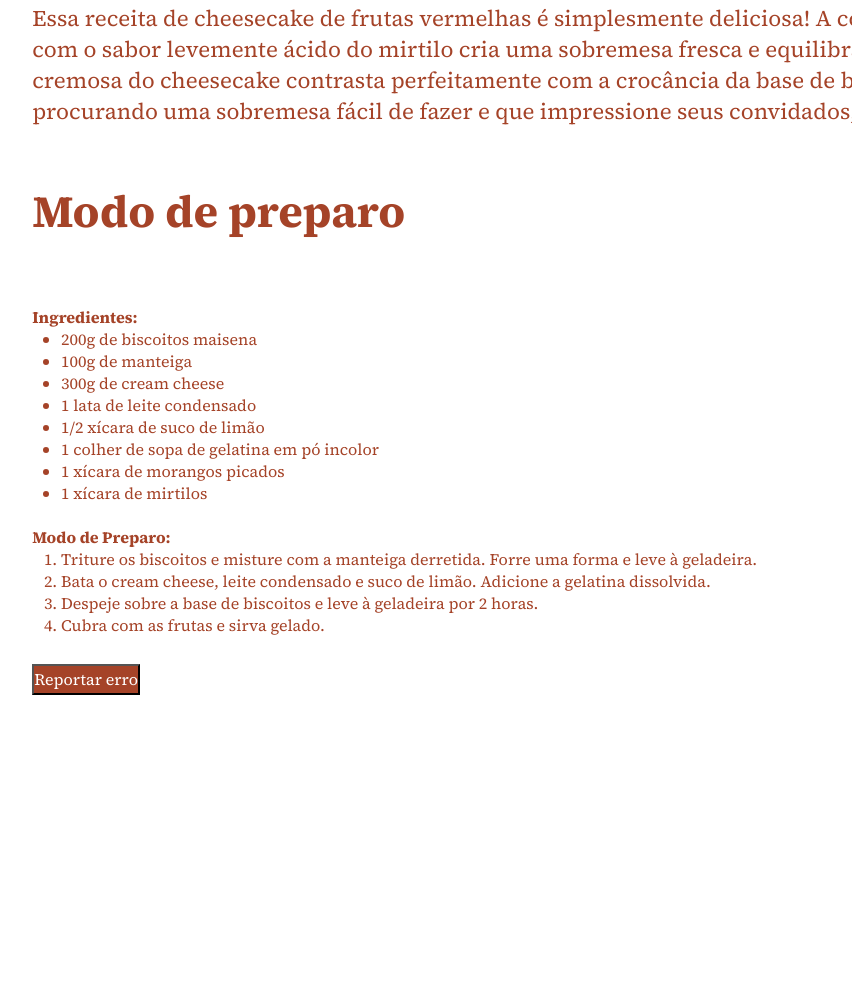
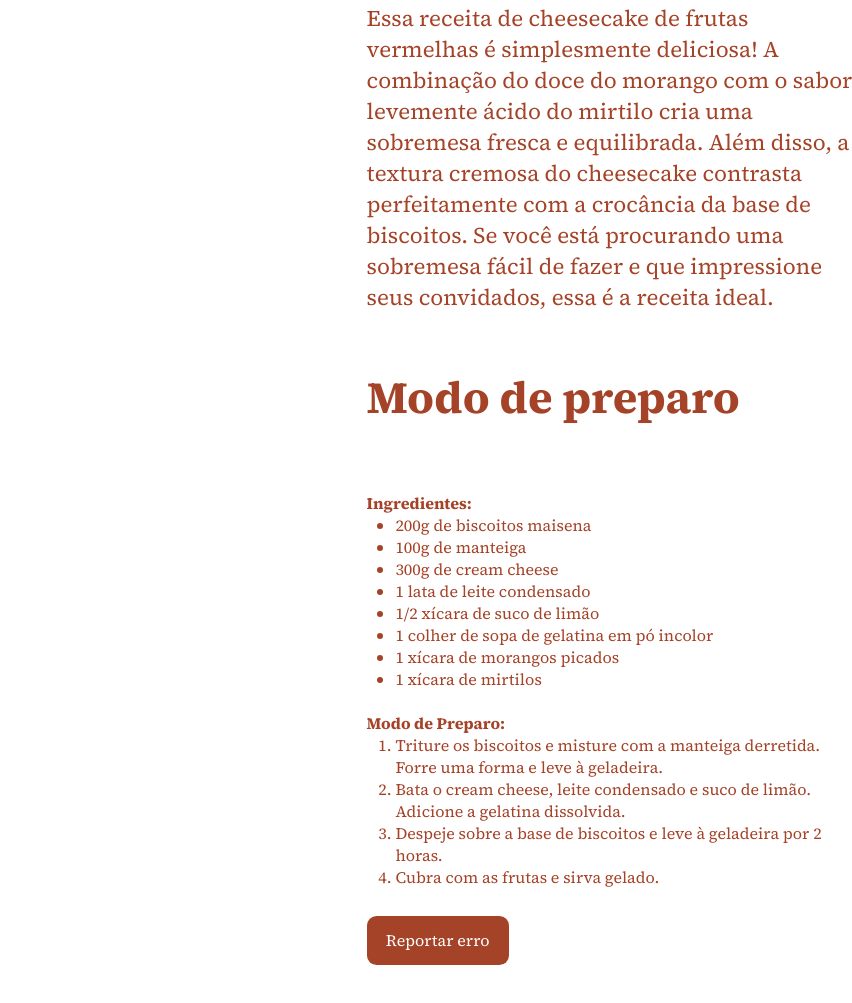
Before and after one commit to IFreitasMendes/Exp---Projeto-4---Tentativa-Cheesecake, a plain HTML site: page index.html in a window 1280 px wide. Shown: the part 559-1562 px from the top of the page, without its empty margins (27-879 px from the left). Before the commit the page ends 1361 px from the top, so only its background shows below. Drawn offline with Linux system fonts and the light colour scheme.

Commit message:
Centralização dos elementos e alinhamento do botão

```diff
--- a/style.css
+++ b/style.css
@@ -10,13 +10,18 @@ body {
   font-family: "Source Serif 4", serif;
   color: #A54328;
 
-  padding: 5.3rem 3.7rem 6.7rem;
+  padding-top: 5.3rem ;
+  padding-bottom: 6.7rem;
+  display: flex;
+  flex-direction: column;
+
+}
+main{
+  max-width: 30.8rem;
+  margin-inline: auto;
 }
 .descricaoreceita{
   margin-bottom: 3.4rem;
-}
-.mododepreparo{
-
 }
 h1{
   font-size: 2.8rem;
@@ -49,4 +54,7 @@ button{
   background: #A54328;
 
   margin-top: 1.7rem;
+  padding: 0.7rem 1.2rem;
+  border-radius: 0.6rem;
+  border: none;
 }
```
